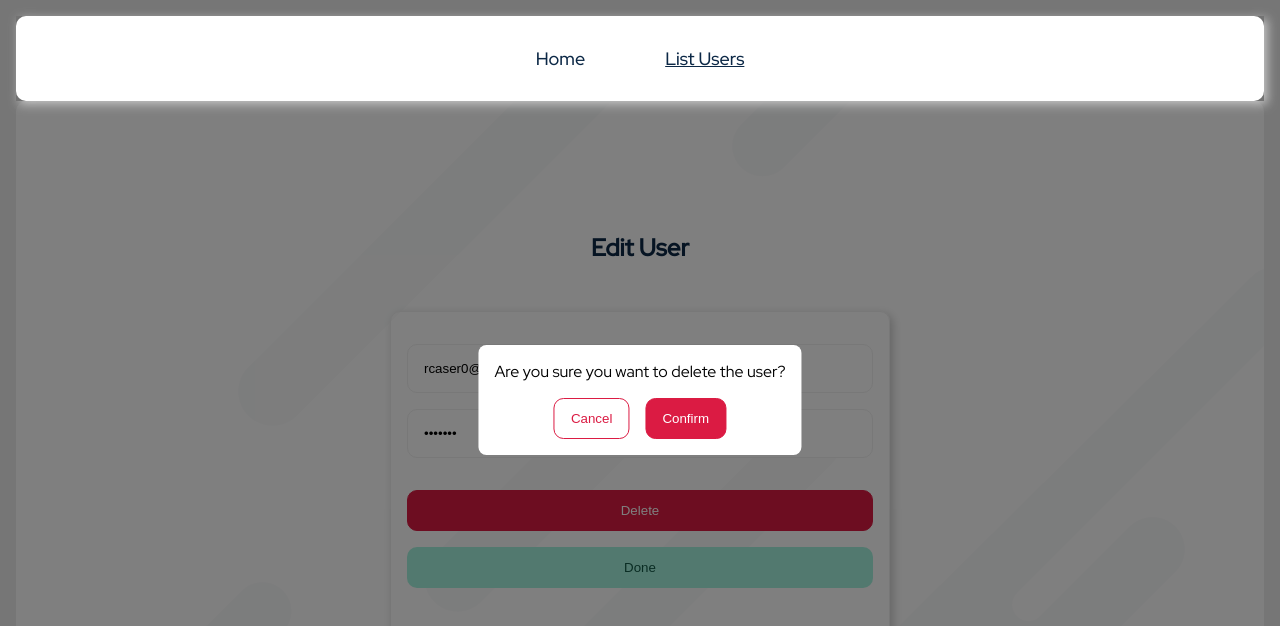
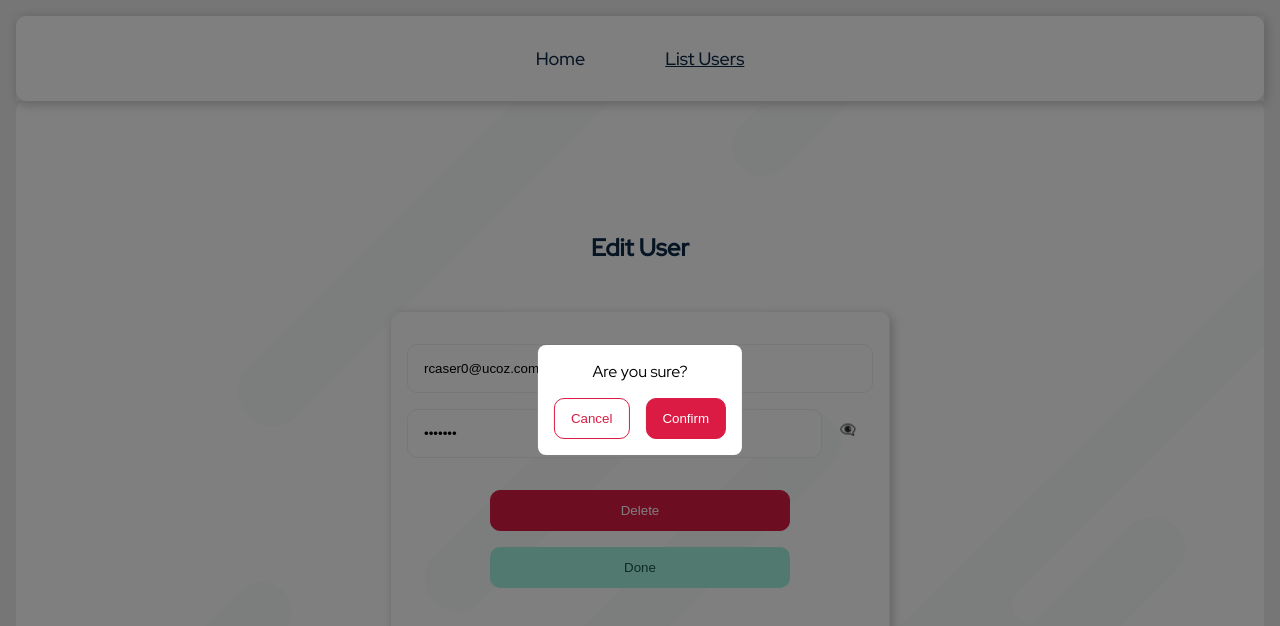
Before and after one commit to Unodecopas/wipay, a React (Create React App) app: page /users/1/edit in a window 1280 px wide. Both pictures are taken after a click on the button "Delete". Shown: the top 626 px of the page. Built offline with nearby package versions, Linux system fonts and the light colour scheme.

Commit message:
fix: fix form buttons

```diff
--- a/src/components/DeleteBtn.jsx
+++ b/src/components/DeleteBtn.jsx
@@ -19,7 +19,7 @@ const DeleteBtn = ({ user }) => {
 
   return (
     <>
-      <button onClick={() => setShowModal(true)} className='btn__delete'>Delete</button>
+      <button onClick={() => setShowModal(true)} className='btn__delete' type='button'>Delete</button>
        {showModal &&
         <Modal
         visible={showModal}
--- a/src/components/Form.jsx
+++ b/src/components/Form.jsx
@@ -7,6 +7,8 @@ const Form = ({ onSubmit, user }) => {
   const [password, setPassword] = useState('')
   const [error, setError] = useState({ email: '', password: '' })
   const [message, setMessage] = useState('')
+  const [showPassword, setShowPassword] = useState(false)
+
   useEffect(() => {
     if (user) {
       setEmail(user.email)
@@ -32,24 +34,28 @@ const Form = ({ onSubmit, user }) => {
     }
     if (validator.isEmail(email) && validator.isStrongPassword(password)) {
       onSubmit(email, password)
-      setMessage('User edited succesfully')
+      setMessage(user ? 'User succesfully edited' : 'User succesfully added')
       setTimeout(() => {
         setMessage('')
       }, 2000)
     }
   }
+  const togglePassword = () => {
+    setShowPassword(!showPassword)
+  }
 
   return (
-    <form onSubmit={handleForm}>
+    <form>
       <label htmlFor="email">
         <input type="email" name="email" id="email" placeholder='email' value={email} onChange={e => setEmail(e.target.value)}/>
       </label>
-      <label htmlFor="password">
-        <input type="password" name="password" id="password" placeholder='password' value={password} onChange={e => setPassword(e.target.value)}/>
-      </label>
+      <div className='password__input'>
+        <input type={showPassword ? 'text' : 'password'} placeholder='password' value={password} onChange={e => setPassword(e.target.value)}/>
+        <button onClick={togglePassword} type='button'>👁‍🗨</button>
+      </div>
       <div className='form__btns'>
         {user && <DeleteBtn user={user.id}/>}
-        <button className='btn__success' type='submit'>Done</button>
+        <button className='btn__success' type='submit' onClick={(e) => handleForm(e)}>Done</button>
       </div>
       {error.email && <p className='error'>{error.email}</p>}
       {error.password && <p className='error'>{error.password}</p>}
--- a/src/components/Modal.jsx
+++ b/src/components/Modal.jsx
@@ -2,7 +2,7 @@ const Modal = ({ visible, deleteUser, handleClose }) => {
   return (
     <div className={`modal-container ${visible ? 'visible' : ''}`}>
       <div className="modal">
-        <p>Are you sure you want to delete the user?</p>
+        <p>Are you sure?</p>
         <div className="modal__btns">
           <button onClick={handleClose}>Cancel</button>
           <button onClick={deleteUser} className='btn__delete'>Confirm</button>
--- a/src/globals.css
+++ b/src/globals.css
@@ -115,6 +115,7 @@ nav ul li:hover {
   width: 100vw;
   background-color: rgba(0, 0, 0, 0.5);
   visibility: hidden;
+  z-index: 3;
 }
 
 .modal-container.visible {
@@ -245,6 +246,7 @@ form input {
   width: 100%;
   justify-content: center;
   gap: 1rem;
+  max-width: 300px;
 }
 .form__btns button {
   width: 100%;
@@ -285,3 +287,19 @@ form input {
   padding: 2rem;
   box-shadow: 3px 3px 10px #ccc;
 }
+.password__input {
+  width: 100%;
+  display: flex;
+  flex-direction: row;
+}
+.password__input button {
+  border: 1px solid transparent;
+}
+
+.user__details {
+  width: 100%;
+  max-width: 300px;
+  display: grid;
+  text-align: left;
+  grid-template-columns: repeat(2, 1fr);
+}
--- a/src/pages/HomePage.jsx
+++ b/src/pages/HomePage.jsx
@@ -1,4 +1,5 @@
 import React from 'react'
+import { Link } from 'react-router-dom'
 import { useUsers } from '../context/UsersContext'
 
 export const HomePage = () => {
@@ -8,8 +9,10 @@ export const HomePage = () => {
     <div className='container'>
       {users &&
         <div className='count'>
+          <Link to={'/users'}>
           <h1>Total users</h1>
           <h2>{users.length}</h2>
+          </Link>
         </div>
       }
     </div>
--- a/src/pages/UserDetails.jsx
+++ b/src/pages/UserDetails.jsx
@@ -17,16 +17,27 @@ const UserDetails = () => {
     <div className='container'>
       <h2>User Details</h2>
       {user &&
-        <>
-          <p>ID: {user.id}</p>
-          <p>Email: {user.email}</p>
-          <p>Password: {user.password}</p>
-          <p>Created At: {user.createdAt}</p>
-          <p>Last updated{user.updatedAt}</p>
-           <div className='form__btns'>
-            <button onClick={() => navigate(`/users/${user.id}/edit`)}>Edit</button>
-            <DeleteBtn user={user.id}/>
+      <>
+        <div className='user__details'>
+          <div>
+            <p>ID:</p>
+            <p>Email:</p>
+            <p>Password:</p>
+            <p>Created At: </p>
+            <p>Updated At: </p>
           </div>
+          <div>
+          <p>{user.id}</p>
+          <p>{user.email}</p>
+          <p>{user.password}</p>
+          <p>{user.createdAt}</p>
+          <p>{user.updatedAt}</p>
+          </div>
+        </div>
+        <div className='form__btns'>
+          <button onClick={() => navigate(`/users/${user.id}/edit`)}>Edit</button>
+          <DeleteBtn user={user.id}/>
+        </div>
         </>
       }
     </div>
```
